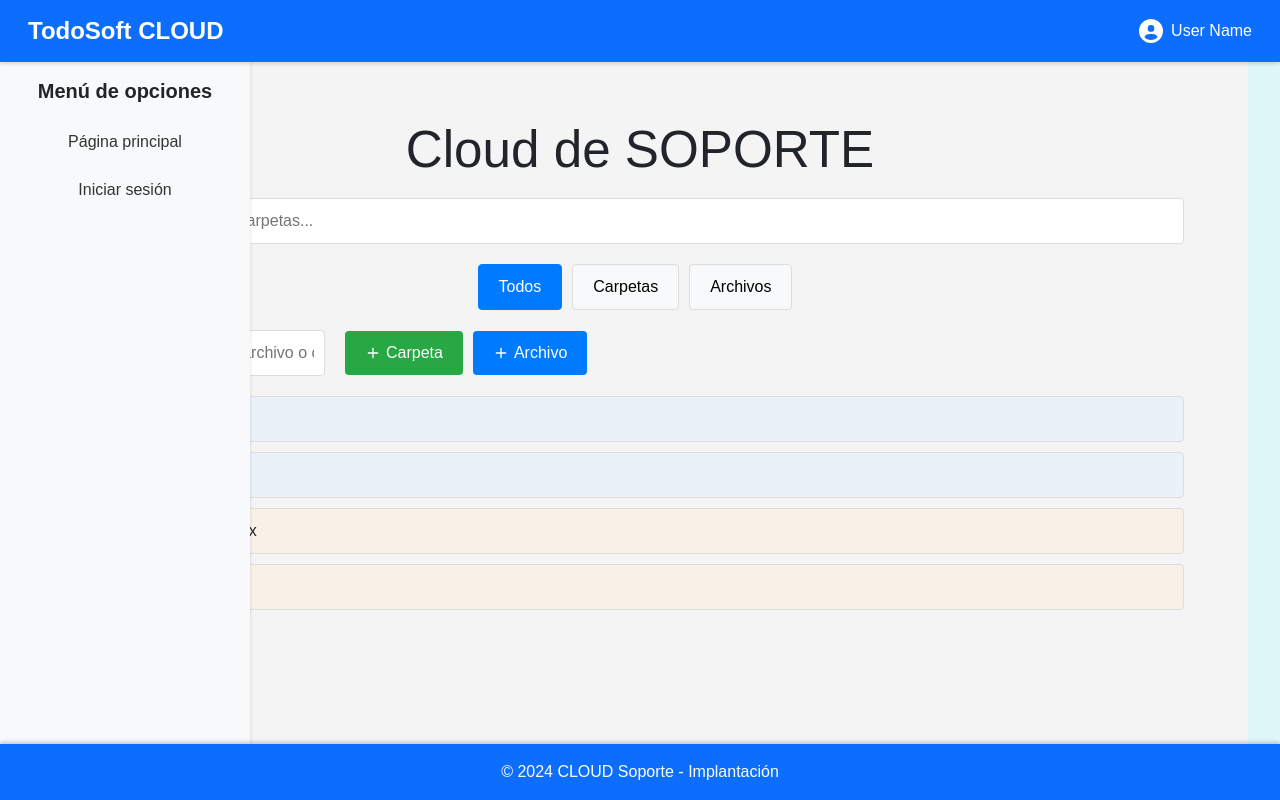
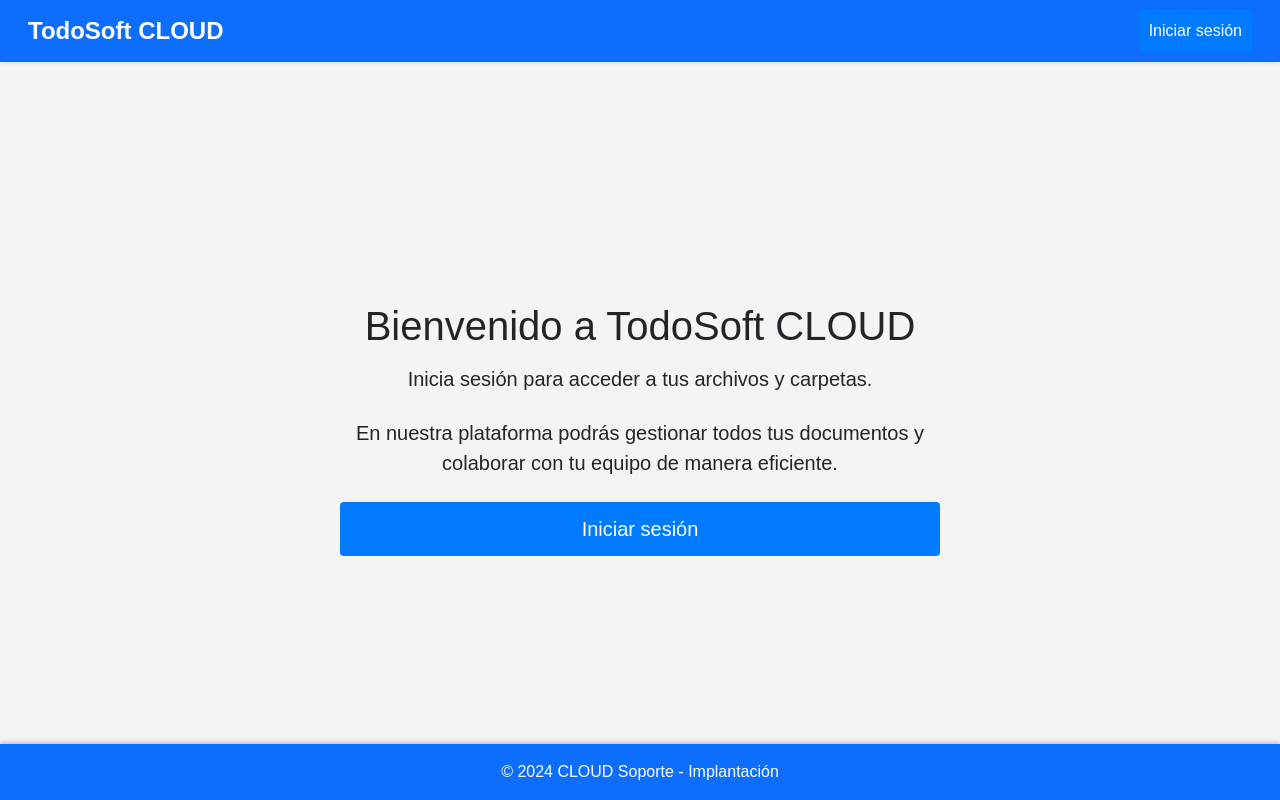
Before and after one commit to MatiasPerreng/CLOUDTS, a React (Vite) app: page / in a window 1280 px wide. Built offline with nearby package versions, Linux system fonts and the light colour scheme.

Commit message:
CambiosExitosos

```diff
--- a/src/App.jsx
+++ b/src/App.jsx
@@ -1,35 +1,21 @@
 import React from 'react';
 import { BrowserRouter as Router, Route, Routes } from 'react-router-dom';
 import Home from './pages/Home/Home';
+import HomeLoggedOut from './pages/Home/HomeLoggedOut'; // Asegúrate de importar la página deslogueada
 import Settings from './pages/Settings/Settings';
 import Bin from './pages/Bin/Bin';
-import Login from './pages/Login/Login'; // Importa el componente Login
-import Navbar from './components/Navbar/Navbar';
-import Sidebar from './components/Sidebar/Sidebar';
+import Login from './pages/Login/Login';
 import Footer from './components/Footer/Footer';
 import ProtectedRoute from './context/Auth/ProtectedRoute';
-import { AuthProvider } from './context/Auth/Auth';
-import './App.css';
+import { AuthProvider, useAuth } from './context/Auth/Auth'; // Asegúrate de que la ruta sea correcta
 
-const App = () => {
+const AppContent = () => {
+  const { authState } = useAuth(); // Obtén el estado de autenticación del contexto
+
   return (
-    <AuthProvider>
-      <Router>
     <Routes>
-          {/* Ruta para la página de inicio de sesión */}
+      <Route path="/" element={authState.isAuthenticated ? <Home /> : <HomeLoggedOut />} />
       <Route path="/login" element={<Login />} />
-
-          {/* Rutas protegidas y otras páginas */}
-          <Route
-            path="/*"
-            element={
-              <>
-                <Navbar />
-                <div className="main-layout">
-                  <Sidebar />
-                  <main className="main-content">
-                    <Routes>
-                      <Route path="/" element={<Home />} />
       <Route
         path="/settings"
         element={
@@ -50,13 +36,16 @@ const App = () => {
       />
       {/* Puedes agregar más rutas protegidas aquí */}
     </Routes>
-                  </main>
-                </div>
+  );
+};
+
+const App = () => {
+  return (
+    <AuthProvider>
+      <Router>
+        <AppContent />
         <Footer />
-              </>
-            }
-          />
-        </Routes>
+
       </Router>
     </AuthProvider>
   );
--- a/src/components/Navbar/Navbar.jsx
+++ b/src/components/Navbar/Navbar.jsx
@@ -1,19 +1,28 @@
+// components/Navbar/Navbar.js
 import React from 'react';
 import { FontAwesomeIcon } from '@fortawesome/react-fontawesome';
 import { faUserCircle } from '@fortawesome/free-solid-svg-icons';
 import 'bootstrap/dist/css/bootstrap.min.css';
 import './Navbar.css';
+import { useAuth } from '../../context/Auth/Auth';
 
 const Navbar = () => {
+    const { authState, logout } = useAuth();
+
     return (
         <nav className="navbar navbar-expand-lg navbar-dark bg-primary fixed-top shadow-sm">
             <div className="container-fluid">
                 <a className="navbar-brand" href="#">TodoSoft CLOUD</a>
                 <div className="d-flex">
-                    <div className="navbar-profile d-flex align-items-center">
-                        <FontAwesomeIcon icon={faUserCircle} className="user-icon me-2" />
-                        <span className="profile-name">User Name</span>
-                    </div>
+                    {authState.isAuthenticated ? (
+                        <div className="navbar-profile d-flex align-items-center">
+                            <FontAwesomeIcon icon={faUserCircle} className="user-icon me-2" />
+                            <span className="profile-name">{authState.userName}</span>
+                            <button onClick={logout} className="btn btn-outline-light ms-3">Cerrar sesión</button>
+                        </div>
+                    ) : (
+                        <a href="/login" className="btn btn-outline-light">Iniciar sesión</a>
+                    )}
                 </div>
             </div>
         </nav>
--- a/src/components/Sidebar/Sidebar.jsx
+++ b/src/components/Sidebar/Sidebar.jsx
@@ -1,39 +1,29 @@
-import React, { useContext } from 'react';
+// components/Sidebar/Sidebar.jsx
+import React from 'react';
+import { useAuth } from '../../context/Auth/Auth';
 import { Link } from 'react-router-dom';
-import { AuthContext } from '../../context/Auth/Auth';
 import 'bootstrap/dist/css/bootstrap.min.css';
 import './Sidebar.css';
 
 const Sidebar = () => {
-    const { user } = useContext(AuthContext);
+    const { authState } = useAuth();
 
     return (
         <aside className="sidebar bg-light shadow-sm">
-            <div className="sidebar-brand">Menú de opciones</div>
+            <div className="sidebar-brand">PABLO SE LA COME</div>
             <ul className="list-unstyled sidebar-menu">
                 <li>
                     <Link to="/" className="sidebar-link">Página principal</Link>
                 </li>
-                {user && user.role === 'admin' && (
-                    <>
-                        <li>
-                            <Link to="/settings" className="sidebar-link">Configuración</Link>
-                        </li>
-                        <li>
-                            <Link to="/admin/dashboard" className="sidebar-link">Dashboard Admin</Link>
-                        </li>
-                    </>
-                )}
-                {user && user.role === 'user' && (
-                    <>
-                        <li>
-                            <Link to="/bin" className="sidebar-link">Papelera de reciclaje</Link>
-                        </li>
-                    </>
-                )}
-                {!user && (
+                <li>
+                    <Link to="/bin" className="sidebar-link">Papelera de reciclaje</Link>
+                </li>
+                <li>
+                    <Link to="/settings" className="sidebar-link">Configuración</Link>
+                </li>
+                {authState.isAuthenticated && (
                     <li>
-                        <Link to="/login" className="sidebar-link">Iniciar sesión</Link>
+                        <Link to="/profile" className="sidebar-link">Perfil</Link>
                     </li>
                 )}
             </ul>
--- a/src/context/Auth/Auth.jsx
+++ b/src/context/Auth/Auth.jsx
@@ -1,32 +1,45 @@
-// AuthContext.js
-import React, { createContext, useState, useEffect } from 'react';
+// context/Auth/AuthContext.js
+import React, { createContext, useState, useEffect, useContext } from 'react';
 
-export const AuthContext = createContext();
+const AuthContext = createContext();
 
 export const AuthProvider = ({ children }) => {
-    const [user, setUser] = useState(null);
+    const [authState, setAuthState] = useState({
+        isAuthenticated: false,
+        userName: null,
+    });
 
     useEffect(() => {
-        // Simulación: Obtener datos de usuario desde el localStorage o una API
         const loggedUser = JSON.parse(localStorage.getItem('user'));
         if (loggedUser) {
-            setUser(loggedUser);
+            setAuthState({
+                isAuthenticated: true,
+                userName: loggedUser.userName,
+            });
         }
     }, []);
 
     const login = (userData) => {
-        setUser(userData);
-        localStorage.setItem('user', JSON.stringify(userData)); // Guardar sesión en localStorage
+        setAuthState({
+            isAuthenticated: true,
+            userName: userData.userName,
+        });
+        localStorage.setItem('user', JSON.stringify(userData));
     };
 
     const logout = () => {
-        setUser(null);
+        setAuthState({
+            isAuthenticated: false,
+            userName: null,
+        });
         localStorage.removeItem('user');
     };
 
     return (
-        <AuthContext.Provider value={{ user, login, logout }}>
+        <AuthContext.Provider value={{ authState, login, logout }}>
             {children}
         </AuthContext.Provider>
     );
 };
+
+export const useAuth = () => useContext(AuthContext);
--- a/src/context/Auth/ProtectedRoute.jsx
+++ b/src/context/Auth/ProtectedRoute.jsx
@@ -1,20 +1,20 @@
-// src/context/auth/ProtectedRoute.js
-import React, { useContext } from 'react';
+// src/context/Auth/ProtectedRoute.js
+import React from 'react';
 import { Navigate } from 'react-router-dom';
-import { AuthContext } from './Auth';
+import { useAuth } from './Auth';
 
 const ProtectedRoute = ({ element, roles }) => {
-  const { user } = useContext(AuthContext);
+    const { authState } = useAuth();
 
-  if (!user) {
-    return <Navigate to="/login" />;
-  }
+    if (!authState.isAuthenticated) {
+        return <Navigate to="/login" />;
+    }
 
-  if (roles && !roles.includes(user.role)) {
-    return <Navigate to="/unauthorized" />;
-  }
+    if (roles && !roles.includes(authState.userName)) {
+        return <Navigate to="/unauthorized" />;
+    }
 
-  return element;
+    return element;
 };
 
 export default ProtectedRoute;
--- a/src/index.css
+++ b/src/index.css
@@ -18,13 +18,6 @@ a:hover {
   color: #535bf2;
 }
 
-body {
-  margin: 0;
-  display: flex;
-  place-items: center;
-  min-width: 320px;
-  min-height: 100vh;
-}
 
 h1 {
   font-size: 3.2em;
--- a/src/pages/Home/Home.jsx
+++ b/src/pages/Home/Home.jsx
@@ -1,7 +1,5 @@
+// src/pages/Home/HomeUnlogged.jsx
 import React, { useState } from 'react';
-import Navbar from "../../components/Navbar/Navbar";
-import Sidebar from "../../components/Sidebar/Sidebar";
-import Footer from "../../components/Footer/Footer";
 import './Home.css';
 import { FiFolder, FiFile, FiPlus } from 'react-icons/fi';
 
@@ -12,7 +10,7 @@ const initialData = [
     { id: 4, name: 'Foto.jpg', type: 'file', children: [] },
 ];
 
-const Home = () => {
+const HomeUnlogged = () => {
     const [searchQuery, setSearchQuery] = useState('');
     const [filterType, setFilterType] = useState('all');
     const [data, setData] = useState(initialData);
@@ -81,12 +79,10 @@ const Home = () => {
     });
 
     return (
-        <div className="home">
-            <Navbar />
-            <div className="main-layout">
-                <Sidebar />
-                <main className="main-content">
-                    <h1>Cloud de SOPORTE</h1>
+        <div className="home-unlogged">
+            <h1>Bienvenido a TodoSoft CLOUD</h1>
+            <p>Inicia sesión para acceder a tus archivos.</p>
+
             <div className="search-bar">
                 <input
                     type="text"
@@ -145,11 +141,8 @@ const Home = () => {
                     <p>No se encontraron resultados.</p>
                 )}
             </div>
-                </main>
-            </div>
-            <Footer />
         </div>
     );
 };
 
-export default Home;
+export default HomeUnlogged;
--- /dev/null
+++ b/src/pages/Home/HomeLoggedOut.css
@@ -0,0 +1,37 @@
+/* src/pages/Home/HomeLoggedOut.css */
+
+.home-logged-out {
+    display: flex;
+    flex-direction: column;
+    min-height: 100vh;
+}
+
+.main-content {
+    flex: 1;
+    display: flex;
+    justify-content: center;
+    align-items: center;
+    padding: 2rem;
+    background-color: #f4f4f4;
+    text-align: center;
+}
+
+.lobby {
+    max-width: 600px;
+    margin: 0 auto;
+}
+
+.lobby h1 {
+    font-size: 2.5rem;
+    margin-bottom: 1rem;
+}
+
+.lobby p {
+    font-size: 1.25rem;
+    margin-bottom: 1.5rem;
+}
+
+.lobby .btn {
+    font-size: 1.25rem;
+    padding: 0.75rem 1.5rem;
+}
--- /dev/null
+++ b/src/pages/Home/HomeLoggedOut.jsx
@@ -0,0 +1,24 @@
+
+import React from 'react';
+import Navbar from "../../components/Navbar/Navbar";
+import Footer from "../../components/Footer/Footer";
+import './HomeLoggedOut.css';
+
+const HomeLoggedOut = () => {
+    return (
+        <div className="home-logged-out">
+            <Navbar />
+            <main className="main-content">
+                <div className="lobby">
+                    <h1>Bienvenido a TodoSoft CLOUD</h1>
+                    <p>Inicia sesión para acceder a tus archivos y carpetas.</p>
+                    <p>En nuestra plataforma podrás gestionar todos tus documentos y colaborar con tu equipo de manera eficiente.</p>
+                    <a href="/login" className="btn btn-primary">Iniciar sesión</a>
+                </div>
+            </main>
+            <Footer />
+        </div>
+    );
+};
+
+export default HomeLoggedOut;
```
Also changed, not shown: src/pages/Login/Login.jsx (+8 -7 lines). Lines whose indentation alone changed are shown as unchanged.
